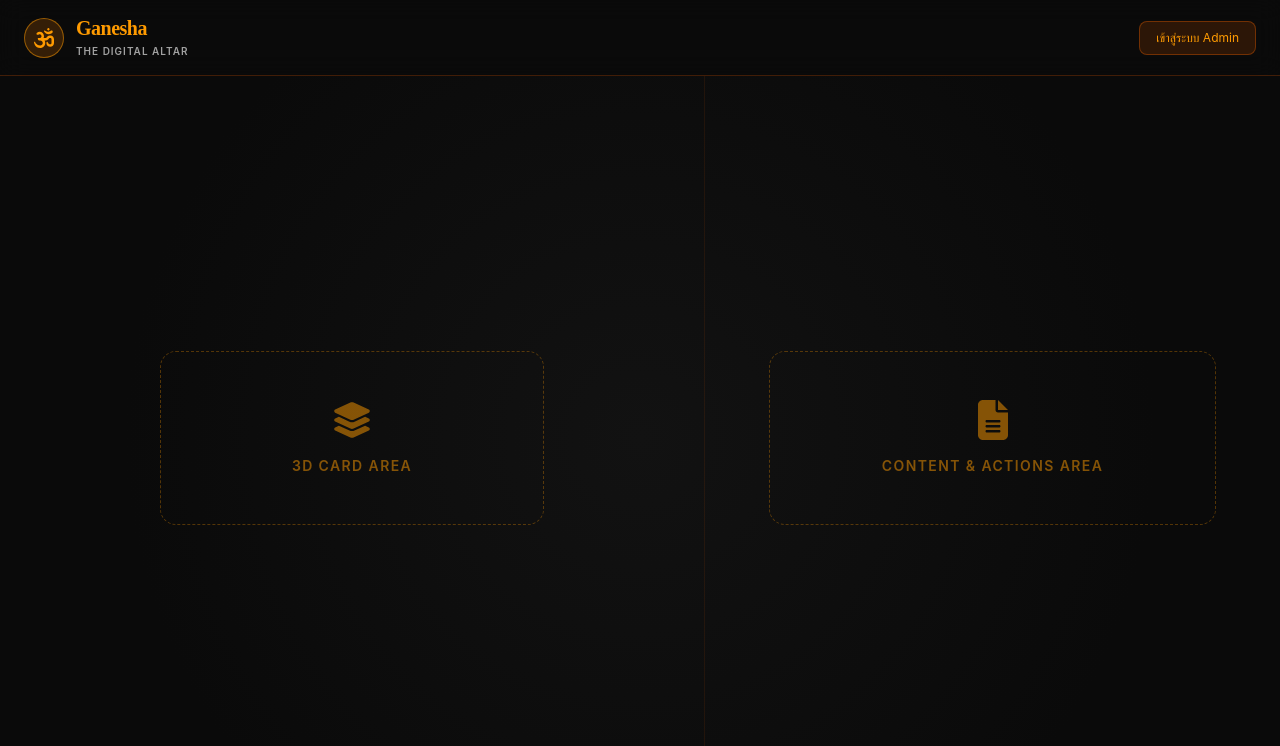
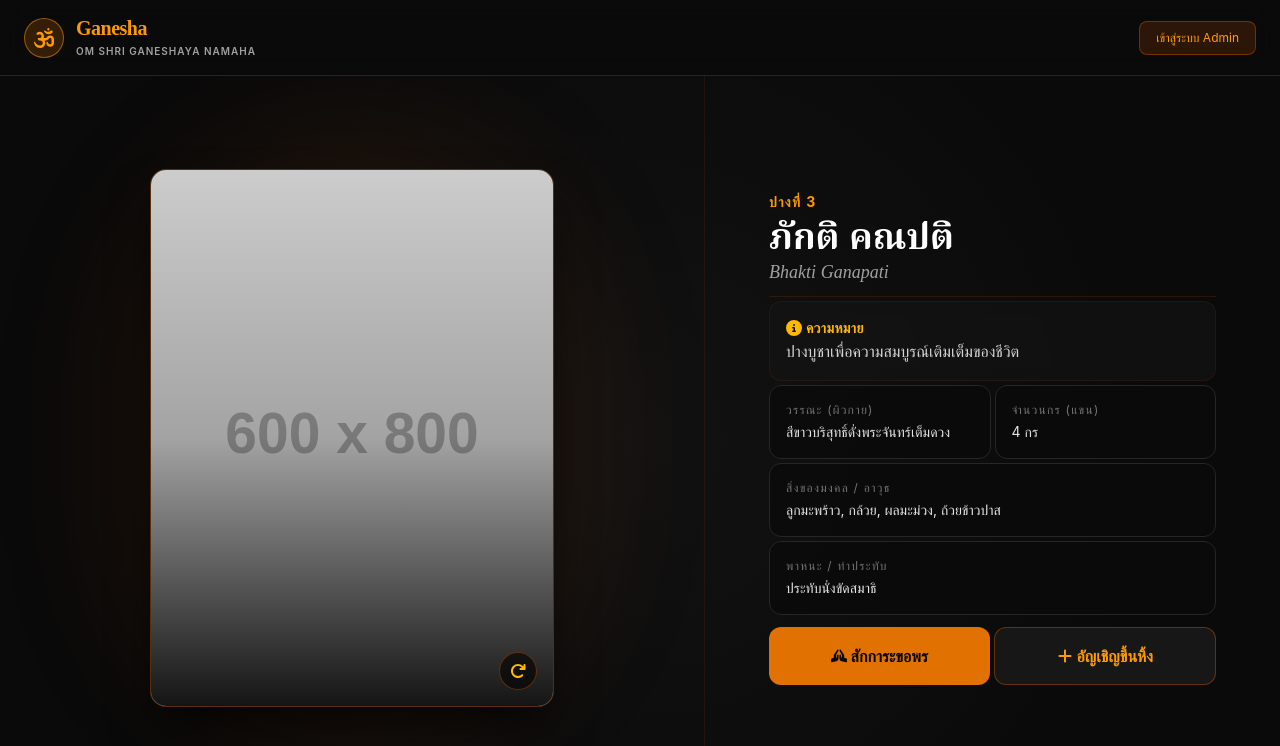
Before and after one commit to weerayosong/ganesha-frontend, a Next.js app: page / in a window 1280 px wide. Shown: the top 746 px of the page. Built offline with nearby package versions, Linux system fonts and the light colour scheme.

Commit message:
feat: add ContentArea component with mock data and integrate to SplitLayout

```diff
--- /dev/null
+++ b/components/ganesha/ContentArea.tsx
@@ -0,0 +1,107 @@
+"use client";
+
+import { FaHandsPraying, FaPlus, FaCircleInfo } from "react-icons/fa6";
+
+// กำหนดโครงสร้างข้อมูล (Type Safety) รอรับจาก Database
+interface GaneshaData {
+    order: number;
+    nameTH: string;
+    nameEN: string;
+    meaning: string;
+    skinColor: string;
+    arms: number;
+    weapons: string[];
+    vahana_or_posture: string;
+}
+
+// ข้อมูลจำลอง (Mock Data) สำหรับทดสอบ UI
+const mockData: GaneshaData = {
+    order: 3,
+    nameTH: "ภักติ คณปติ",
+    nameEN: "Bhakti Ganapati",
+    meaning: "ปางบูชาเพื่อความสมบูรณ์เติมเต็มของชีวิต",
+    skinColor: "สีขาวบริสุทธิ์ดั่งพระจันทร์เต็มดวง",
+    arms: 4,
+    weapons: ["ลูกมะพร้าว", "กล้วย", "ผลมะม่วง", "ถ้วยข้าวปาส"],
+    vahana_or_posture: "ประทับนั่งขัดสมาธิ",
+};
+
+export default function ContentArea({
+    data = mockData,
+}: {
+    data?: GaneshaData;
+}) {
+    return (
+        <div className="w-full max-w-2xl mx-auto flex flex-col gap-1 animate-in fade-in slide-in-from-bottom-2 duration-700">
+            {/* ส่วนหัว: ลำดับ และ ชื่อปาง */}
+            <div className="border-b border-amber-900/30 pb-2">
+                <span className="text-amber-500 font-bold tracking-widest text-sm uppercase mb-2 block">
+                    ปางที่ {data.order}
+                </span>
+                <h2 className="text-3xl md:text-4xl font-serif font-bold text-white">
+                    {data.nameTH}
+                </h2>
+                <p className="text-neutral-400 font-serif text-lg italic">
+                    {data.nameEN}
+                </p>
+            </div>
+
+            {/* ส่วนความหมาย */}
+            <div className="bg-neutral-900/50 border border-amber-900/20 rounded-xl p-4 backdrop-blur-sm">
+                <div className="flex items-center gap-1 text-amber-400">
+                    <FaCircleInfo className="w-4 h-4" />
+                    <h3 className="font-semibold text-sm tracking-wide">
+                        ความหมาย
+                    </h3>
+                </div>
+                <p className="text-neutral-300 leading-relaxed text-sm md:text-base">
+                    {data.meaning}
+                </p>
+            </div>
+
+            {/* ส่วนรายละเอียด (Grid) */}
+            <div className="grid grid-cols-1 md:grid-cols-2 gap-1">
+                <div className="bg-neutral-950/80 border border-neutral-800 rounded-xl p-4">
+                    <span className="text-xs text-neutral-500 uppercase tracking-widest block mb-1">
+                        วรรณะ (ผิวกาย)
+                    </span>
+                    <p className="text-sm text-neutral-200">{data.skinColor}</p>
+                </div>
+                <div className="bg-neutral-950/80 border border-neutral-800 rounded-xl p-4">
+                    <span className="text-xs text-neutral-500 uppercase tracking-widest block mb-1">
+                        จำนวนกร (แขน)
+                    </span>
+                    <p className="text-sm text-neutral-200">{data.arms} กร</p>
+                </div>
+                <div className="bg-neutral-950/80 border border-neutral-800 rounded-xl p-4 md:col-span-2">
+                    <span className="text-xs text-neutral-500 uppercase tracking-widest block mb-1">
+                        สิ่งของมงคล / อาวุธ
+                    </span>
+                    <p className="text-sm text-neutral-200">
+                        {data.weapons.join(", ")}
+                    </p>
+                </div>
+                <div className="bg-neutral-950/80 border border-neutral-800 rounded-xl p-4 md:col-span-2">
+                    <span className="text-xs text-neutral-500 uppercase tracking-widest block mb-1">
+                        พาหนะ / ท่าประทับ
+                    </span>
+                    <p className="text-sm text-neutral-200">
+                        {data.vahana_or_posture}
+                    </p>
+                </div>
+            </div>
+
+            {/* ส่วนปุ่ม Action */}
+            <div className="flex flex-col sm:flex-row gap-1 mt-2">
+                <button className="flex-1 bg-amber-600 hover:bg-amber-500 text-neutral-950 font-bold py-4 px-6 rounded-xl flex items-center justify-center gap-1 transition-colors cursor-pointer group">
+                    <FaHandsPraying className="w-4 h-4 group-hover:scale-110 transition-transform" />
+                    <span>สักการะขอพร</span>
+                </button>
+                <button className="flex-1 bg-neutral-900 hover:bg-neutral-800 border border-amber-700/50 text-amber-500 font-bold py-4 px-6 rounded-xl flex items-center justify-center gap-1 transition-colors cursor-pointer group">
+                    <FaPlus className="w-4 h-4 group-hover:scale-110 transition-transform" />
+                    <span>อัญเชิญขึ้นหิ้ง</span>
+                </button>
+            </div>
+        </div>
+    );
+}
--- /dev/null
+++ b/components/ganesha/FlipCard.tsx
@@ -0,0 +1,66 @@
+"use client";
+
+import { useState } from "react";
+import { FaArrowRotateRight, FaWandMagicSparkles } from "react-icons/fa6";
+import Image from "next/image";
+
+interface FlipCardProps {
+    image?: string;
+    mantra?: string;
+}
+
+export default function FlipCard({
+    image = "https://placehold.co/600x800/1a1a1a/d4af37?text=Ganesha",
+    mantra = "โอม ศรี คณปติ ยะนะมะฮา",
+}: FlipCardProps) {
+    const [isFlipped, setIsFlipped] = useState(false);
+
+    return (
+        <div
+            className="relative w-full max-w-55 md:max-w-70 lg:max-w-md flex justify-center items-center aspect-3/4 perspective-1000 cursor-pointer group"
+            onClick={() => setIsFlipped(!isFlipped)}
+        >
+            {/* ออร่าด้านหลังการ์ด */}
+            <div className="absolute -inset-4 bg-amber-700/20 blur-3xl rounded-full opacity-50 transition-colors duration-700"></div>
+
+            {/* กล่องบรรจุการ์ด (ใส่เอฟเฟกต์ 3D Flip) */}
+            <div
+                className={`w-[90%] h-[90%] relative duration-700 preserve-3d transition-transform rounded-2xl shadow-2xl shadow-black/80 ${isFlipped ? "rotate-y-180" : ""}`}
+            >
+                {/* ด้านหน้าการ์ด (รูปภาพ) */}
+                <div className="absolute inset-0 w-full h-full backface-hidden rounded-2xl overflow-hidden border border-amber-700/40 bg-neutral-900">
+                    <Image
+                        src={image}
+                        alt="Ganesha"
+                        fill
+                        className="object-cover"
+                        unoptimized
+                    />
+                    <div className="absolute inset-0 bg-linear-to-t from-black/90 via-black/20 to-transparent pointer-events-none"></div>
+
+                    {/* ไอคอนพลิกการ์ด (มุมขวาล่าง) */}
+                    <div className="absolute bottom-4 right-4 bg-black/60 p-2.5 rounded-full border border-amber-700/50 backdrop-blur-md transition-transform group-hover:scale-110">
+                        <FaArrowRotateRight className="w-4 h-4 text-amber-400" />
+                    </div>
+                </div>
+
+                {/* ด้านหลังการ์ด (คาถาบูชา) */}
+                <div
+                    className="absolute inset-0 w-full h-full backface-hidden rounded-2xl border border-amber-500/50 bg-neutral-950 rotate-y-180 flex flex-col items-center justify-center p-8 text-center"
+                    style={{
+                        backgroundImage:
+                            "radial-gradient(ellipse at center, #2a2010 0%, #0a0a0a 100%)",
+                    }}
+                >
+                    <FaWandMagicSparkles className="w-8 h-8 text-amber-500 mb-6 opacity-50" />
+                    <h3 className="text-sm font-semibold text-neutral-400 tracking-widest uppercase mb-4">
+                        คาถาบูชา
+                    </h3>
+                    <p className="text-lg md:text-2xl font-serif text-amber-300 leading-relaxed italic drop-shadow-md">
+                        {mantra}
+                    </p>
+                </div>
+            </div>
+        </div>
+    );
+}
--- a/components/layout/Header.tsx
+++ b/components/layout/Header.tsx
@@ -17,7 +17,7 @@ export default function Header() {
                         Ganesha
                     </h1>
                     <p className="text-[10px] text-neutral-400 font-semibold tracking-widest uppercase">
-                        The Digital Altar
+                        Om Shri Ganeshaya Namaha
                     </p>
                 </div>
             </div>
--- a/components/layout/SplitLayout.tsx
+++ b/components/layout/SplitLayout.tsx
@@ -1,31 +1,20 @@
-import { FaLayerGroup, FaFileLines } from "react-icons/fa6";
+import FlipCard from "@/components/ganesha/FlipCard";
+import ContentArea from "@/components/ganesha/ContentArea";
 
 export default function SplitLayout() {
     return (
         <div className="w-full h-full flex flex-col lg:flex-row relative">
-            {/* พื้นหลังรัศมีวง ๆ */}
+            {/* พื้นหลังรัศมี (Background) */}
             <div className="absolute inset-0 pointer-events-none bg-[radial-gradient(circle_at_center,var(--color-dark-900)_0%,var(--color-dark-950)_70%)] z-0"></div>
 
-            {/* ฝั่งซ้าย: พื้นที่สำหรับ 3DCard */}
+            {/* ฝั่งซ้าย: พื้นที่สำหรับ 3D Card */}
             <section className="relative w-full lg:w-[50%] xl:w-[55%] h-[50dvh] lg:h-full flex items-center justify-center p-6 z-10 shrink-0">
-                {/* Placeholder รอประกอบ Component จริง */}
-                <div className="text-amber-500/50 border border-dashed border-amber-500/30 p-12 rounded-2xl flex flex-col items-center gap-4 w-full max-w-sm">
-                    <FaLayerGroup className="w-10 h-10" />
-                    <p className="text-sm tracking-widest uppercase font-semibold">
-                        3D Card Area
-                    </p>
-                </div>
+                <FlipCard />
             </section>
 
             {/* ฝั่งขวา: พื้นที่สำหรับข้อมูลและปุ่ม Action */}
-            <section className="relative w-full lg:w-[50%] xl:w-[45%] h-[50dvh] lg:h-full flex flex-col px-6 pb-24 pt-4 lg:p-16 z-20 overflow-y-auto hide-scrollbar border-t lg:border-t-0 lg:border-l border-amber-900/20 bg-neutral-950/90 backdrop-blur-xl lg:bg-transparent lg:backdrop-blur-none lg:justify-center">
-                {/* Placeholder รอประกอบ Component จริง */}
-                <div className="text-amber-500/50 border border-dashed border-amber-500/30 p-12 rounded-2xl h-full lg:h-auto flex flex-col items-center justify-center gap-4 w-full max-w-xl mx-auto">
-                    <FaFileLines className="w-10 h-10" />
-                    <p className="text-sm tracking-widest uppercase font-semibold">
-                        Content & Actions Area
-                    </p>
-                </div>
+            <section className="relative w-full lg:w-[50%] xl:w-[45%] h-[50dvh] lg:h-full flex flex-col px-6 pb-24 pt-4 lg:p-16 z-20 overflow-y-auto hide-scrollbar border-t lg:border-t-0 lg:border-l border-amber-900/20 bg-neutral-950/90 backdrop-blur-xl lg:bg-transparent lg:backdrop-blur-none lg:justify-start xl:justify-center">
+                <ContentArea />
             </section>
         </div>
     );
```
